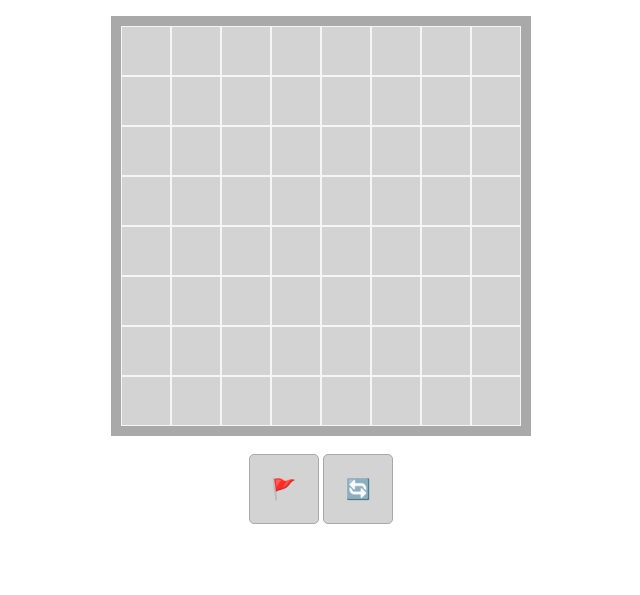
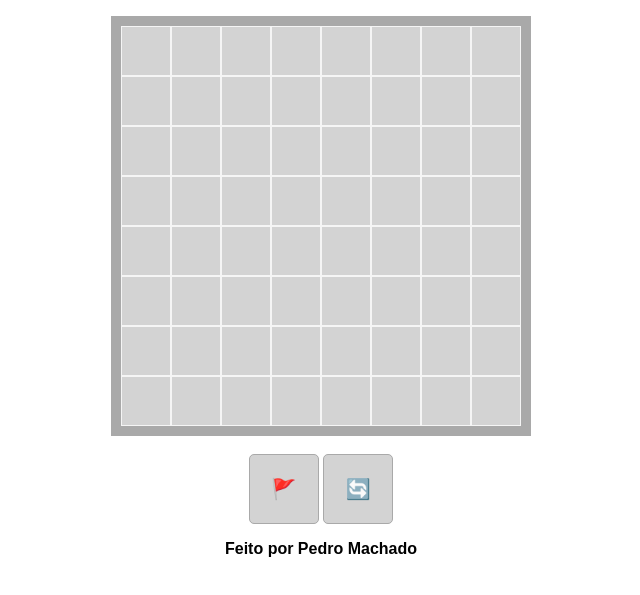
Before and after one commit to Pedrohmac07/MineSweeper-JS, a plain HTML site: page index.html in a window 1280 px wide. Shown: the part 105-700 px from the top of the page, without its empty margins (319-959 px from the left). Drawn offline with nearby package versions, Linux system fonts and the light colour scheme.

Commit message:
Adicionado footer

```diff
--- a/index.html
+++ b/index.html
@@ -20,6 +20,10 @@
         <button id="reset-button">🔄</button>
     </main>
 
+    <footer>
+        <p>Feito por Pedro Machado</p>
+    </footer>
+
     <script src="https://cdn.jsdelivr.net/npm/canvas-confetti@1.6.0/dist/confetti.browser.min.js"></script>
     <script src="main.js"></script>
     <audio id="winSound" src="https://www.soundjay.com/human/sounds/applause-8.mp3"></audio>
```
